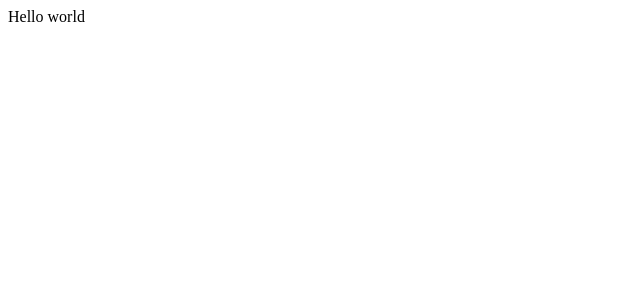
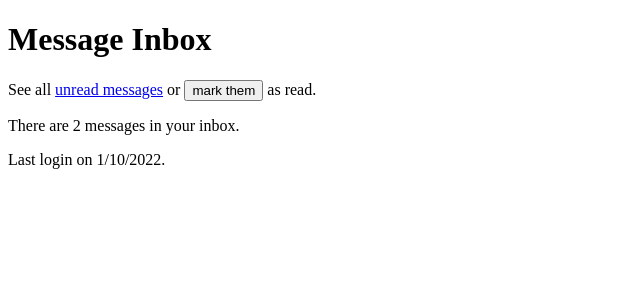
Before and after one commit to andreyprok/i18n-example, a React (Create React App) app: page / in a window 1280 px wide. Shown: the top 300 px of the page, without its empty margins (0-640 px from the left). Built offline with nearby package versions, Linux system fonts and the light colour scheme.

Commit message:
feat: added inbox component

```diff
--- a/src/App.tsx
+++ b/src/App.tsx
@@ -1,7 +1,8 @@
 import React from 'react';
+import Inbox from './inbox';
 
 function App() {
-  return <>Hello world</>;
+  return <Inbox />;
 }
 
 export default App;
--- /dev/null
+++ b/src/inbox.tsx
@@ -0,0 +1,34 @@
+import React from 'react';
+
+export default function Inbox() {
+  const messages = [{}, {}];
+  const messagesCount = messages.length;
+  const lastLogin = new Date();
+
+  const markAsRead = () => {
+    alert('Marked as read.');
+  };
+
+  return (
+    <div>
+      <h1>Message Inbox</h1>
+
+      <p>
+        See all <a href="/unread">unread messages</a>
+        {' or '}
+        <button type="button" onClick={markAsRead}>
+          mark them
+        </button>{' '}
+        as read.
+      </p>
+
+      <p>
+        {messagesCount === 1
+          ? `There's ${messagesCount} message in your inbox.`
+          : `There are ${messagesCount} messages in your inbox.`}
+      </p>
+
+      <footer>Last login on {lastLogin.toLocaleDateString()}.</footer>
+    </div>
+  );
+}
```
